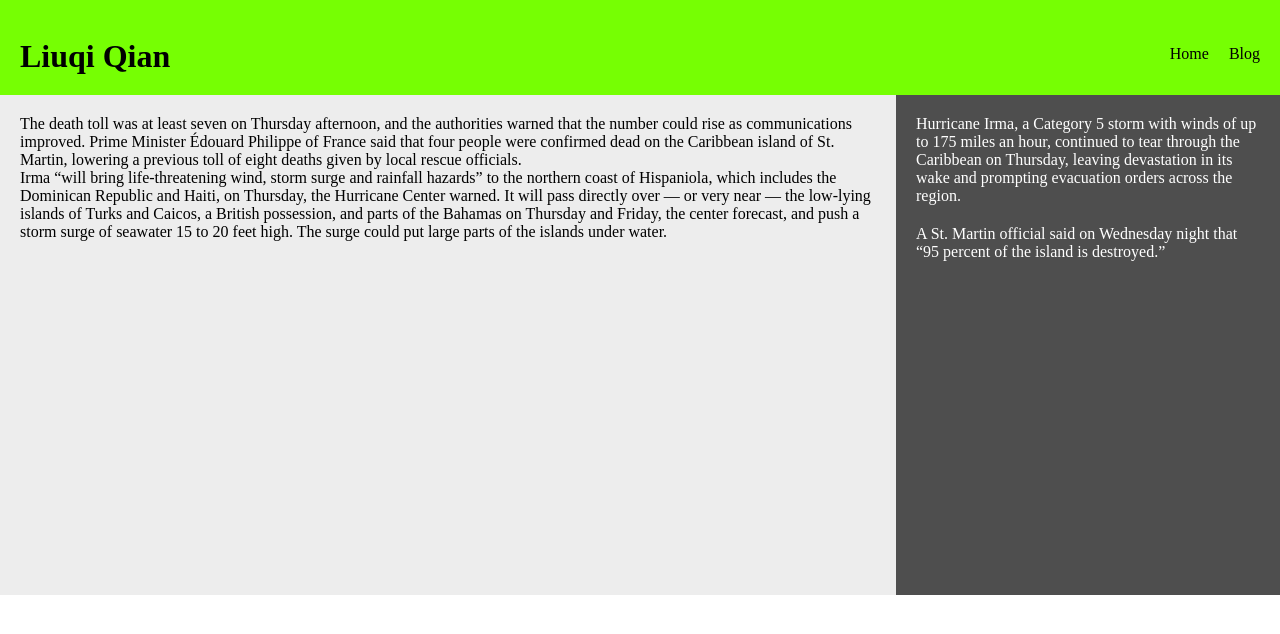
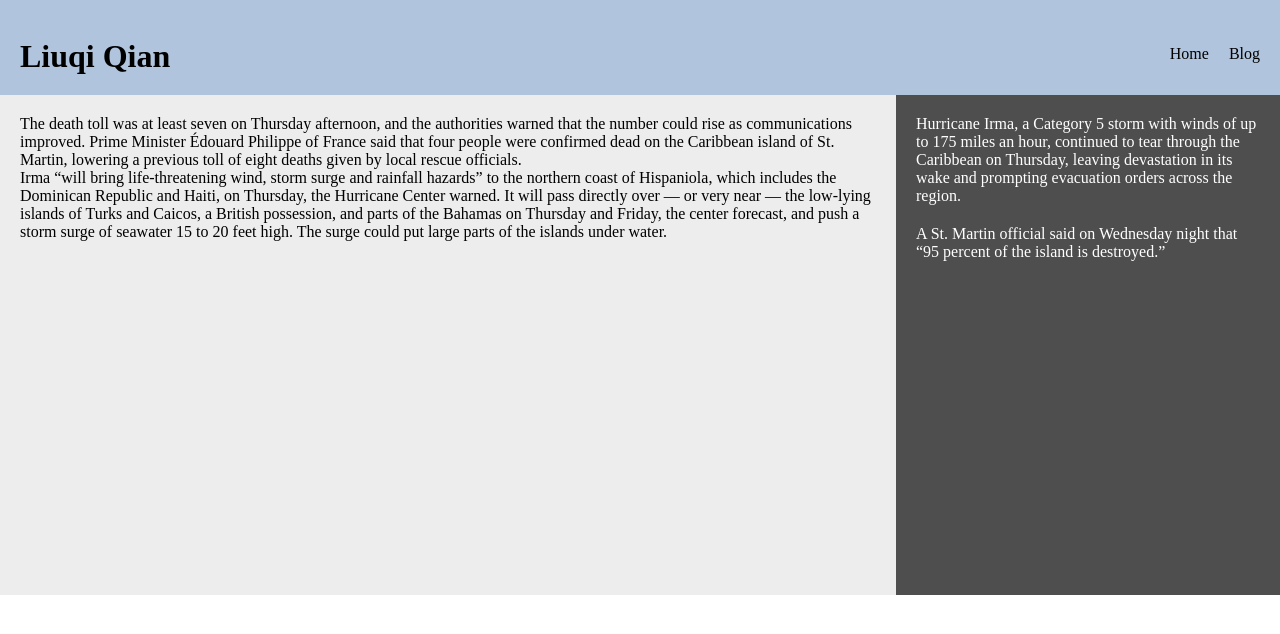
Before and after one commit to lqian100-su/Lab1, a plain HTML site: page index.html in a window 1280 px wide. Drawn offline with Linux system fonts and the light colour scheme.

Commit message:
Revert "change background color"
This reverts commit 1e3ffd3ba7ba91ef88206725b68a595c05b5de92.

```diff
--- a/styles.css
+++ b/styles.css
@@ -12,7 +12,7 @@ body{
     height: 60px;
     line-height: 30px;
     padding:20px;
-    background-color:#76ff03;
+    background-color: lightsteelblue;
 }
 
 .h1{
```
